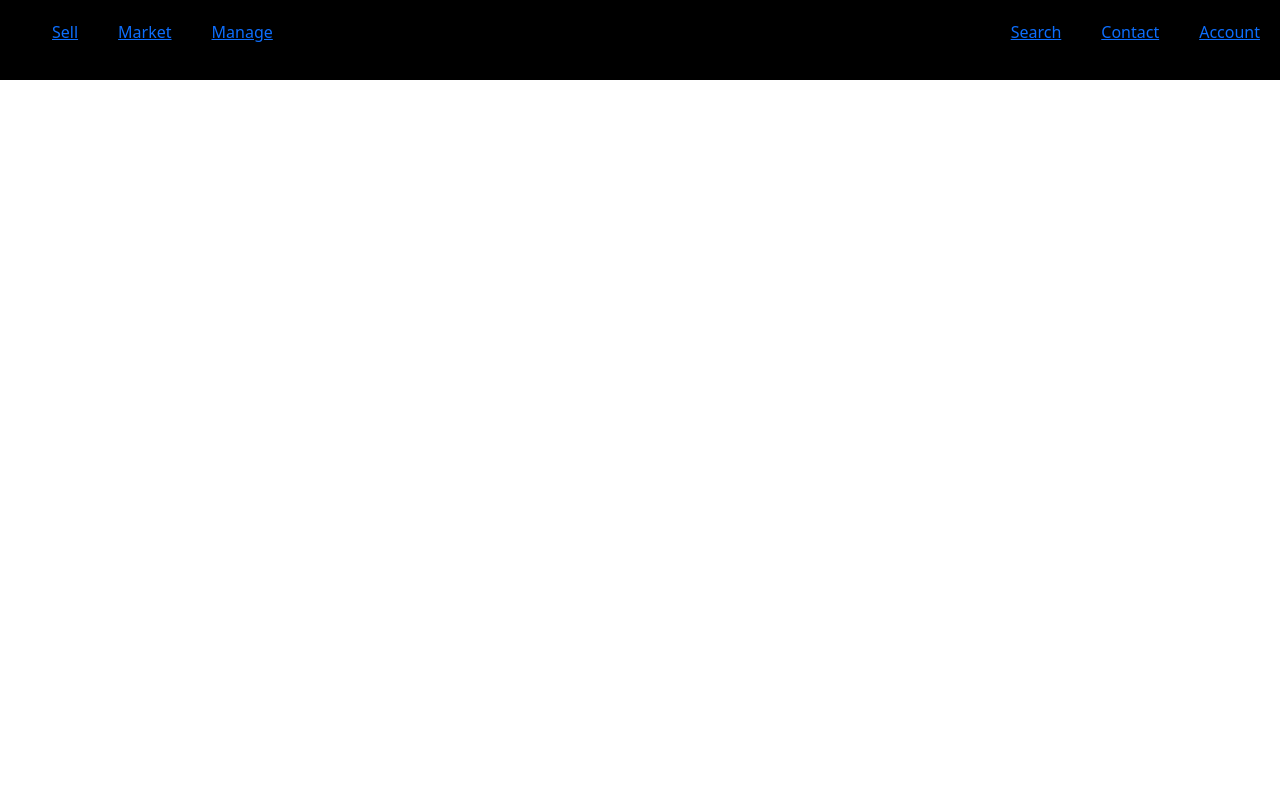
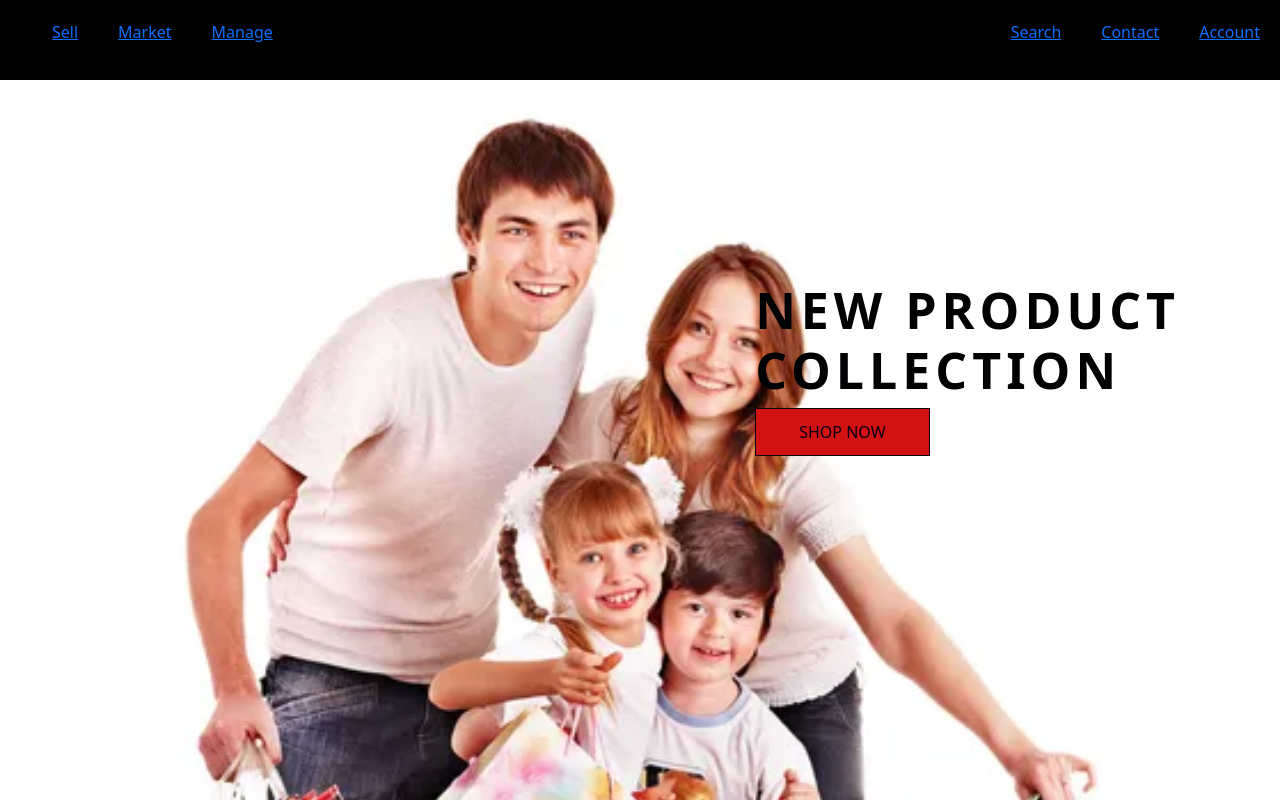
Before and after one commit to radadiyavishal/Cosmetic-Shop, a plain HTML site: page index.html in a window 1280 px wide. Shown: the top 800 px of the page. Drawn offline with nearby package versions, Linux system fonts and the light colour scheme.

Commit message:
back ground img add and css

```diff
--- a/index.html
+++ b/index.html
@@ -5,9 +5,13 @@
     <meta http-equiv="X-UA-Compatible" content="IE=edge" />
     <meta name="viewport" content="width=device-width, initial-scale=1.0" />
     <title>HOME</title>
-    <link rel="stylesheet" href="style.css">
-    <link href="https://cdn.jsdelivr.net/npm/bootstrap@5.2.2/dist/css/bootstrap.min.css" rel="stylesheet"
-    integrity="sha384-Zenh87qX5JnK2Jl0vWa8Ck2rdkQ2Bzep5IDxbcnCeuOxjzrPF/et3URy9Bv1WTRi" crossorigin="anonymous">
+    <link rel="stylesheet" href="style.css" />
+    <link
+      href="https://cdn.jsdelivr.net/npm/bootstrap@5.2.2/dist/css/bootstrap.min.css"
+      rel="stylesheet"
+      integrity="sha384-Zenh87qX5JnK2Jl0vWa8Ck2rdkQ2Bzep5IDxbcnCeuOxjzrPF/et3URy9Bv1WTRi"
+      crossorigin="anonymous"
+    />
   </head>
   <body>
     <nav>
@@ -16,15 +20,20 @@
         <a href="#"><li>Market</li></a>
         <a href="#"><li>Manage</li></a>
       </ul>
-
       <ul>
         <li><a href="#">Search</a></li>
         <li><a href="#">Contact</a></li>
         <li><a href="#">Account</a></li>
       </ul>
-
     </nav>
-
+    <section class="hero">
+      <div class="hero-text">
+        <h1>
+          NEW PRODUCT <br />
+          COLLECTION
+        </h1>
+        <button>SHOP NOW</button>
+      </div>
+    </section>
   </body>
-
 </html>
--- a/style.css
+++ b/style.css
@@ -1,4 +1,3 @@
-
 nav ul li {
   list-style: none;
   margin: 20px;
@@ -7,7 +6,7 @@ nav {
   display: flex;
   align-items: center;
   justify-content: space-between;
-  background-color:black;
+  background-color: black;
   color: white;
 }
 nav ul {
@@ -19,3 +18,34 @@ a {
   color: white;
   text-decoration: none;
 }
+
+/* hero */
+.hero {
+  background-image: url("./image/shop.webp");
+  background-color: #cccccc;
+  height: 1350px;
+  background-position: center;
+  background-repeat: no-repeat;
+  background-size: cover;
+  position: relative;
+}
+
+.hero-text {
+  color: rgb(0, 1, 3);
+  position: absolute;
+  top: 200px;
+  right: 100px;
+}
+
+.hero-text h1 {
+  font-size: 50px;
+  font-weight: 600;
+  letter-spacing: 5px;
+}
+
+.hero-text button {
+  background-color: rgb(210, 17, 17);
+  padding: 11px 43px;
+  border: 1px solid rgb(5, 2, 22);
+  color: rgb(5, 2, 22);
+}
```
Also changed, not shown: image/shop.webp (added).
